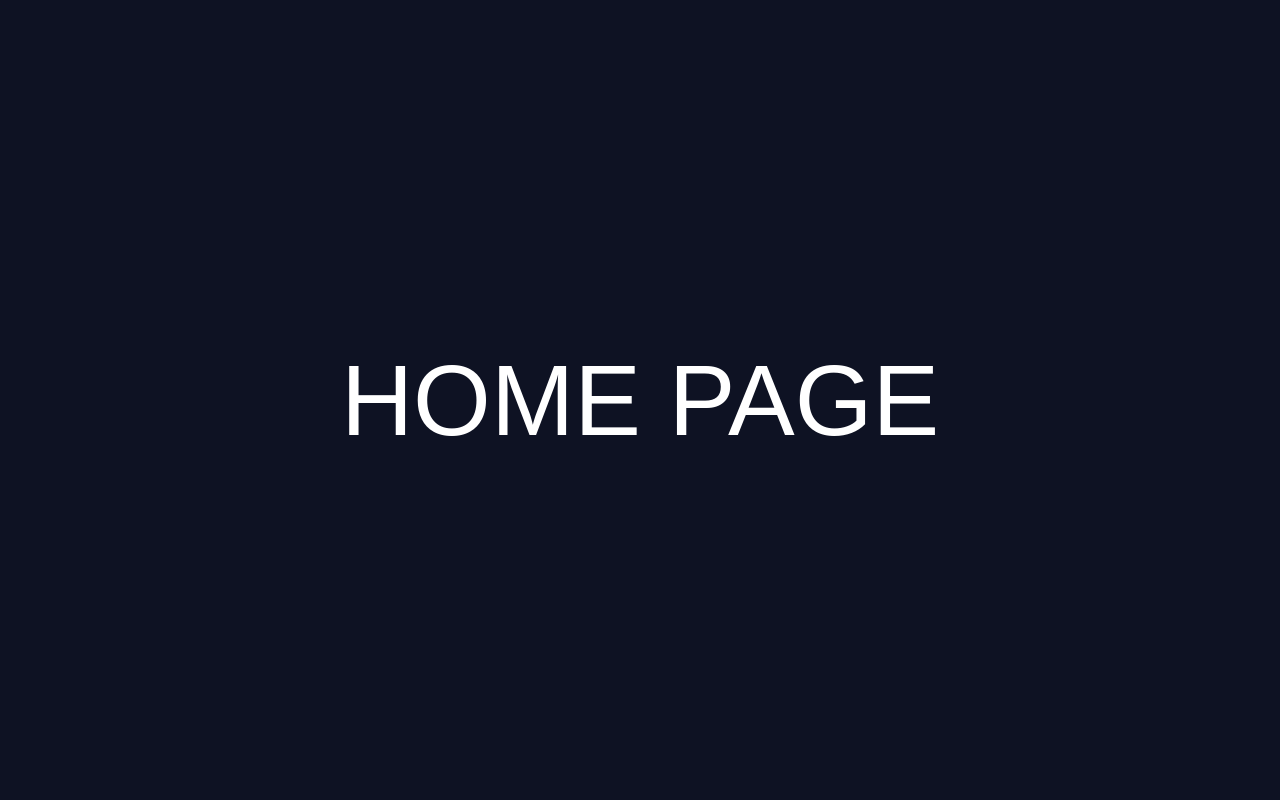
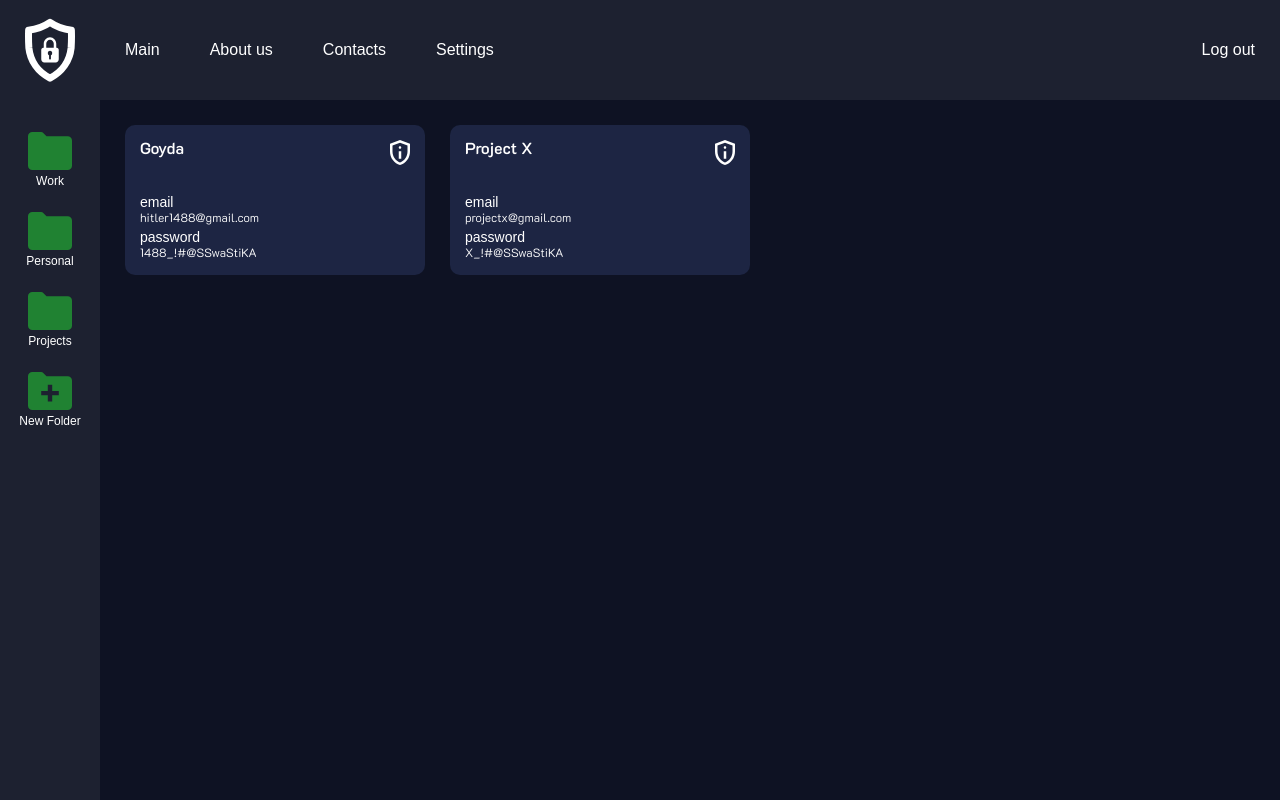
Before and after one commit to w-wander-r/SecureKeeper, a React (Create React App) app in the folder frontend/: page /Home in a window 1280 px wide. Built offline with nearby package versions, Linux system fonts and the light colour scheme; a web font is replaced by a local one.

Commit message:
implement HomePage layout with folder and notes components; add styles for grid layout and notes display

```diff
--- a/frontend/src/Pages/HomePage/HomePage.jsx
+++ b/frontend/src/Pages/HomePage/HomePage.jsx
@@ -1,14 +1,55 @@
 import React from 'react';
 
 import './_homePage.scss';
+import { LogoIcon } from '../../components/icons/Icons';
+import FolderList from '../../components/HomePage/Folders/FolderList'
+import Notes from '../../components/HomePage/Notes/Notes';
+
+const folders = ["Work", "Personal", "Projects"];
+
+const note1 = {
+  id: 1,
+  title: "Goyda",
+  email: "hitler1488@gmail.com",
+  username: "Hitler",
+  password: "1488_!#@SSwaStiKA"
+}
+
+const note2 = {
+  id: 2,
+  title: "Project X",
+  email: "projectx@gmail.com",
+  username: "ProjectX",
+  password: "X_!#@SSwaStiKA"
+}
+
+const notes = [note1, note2];
 
 const HomePage = () => {
   return (
-    <>
+    <div className="home-page">
       <header className="header">
-        <div style={{ fontSize: "100px" }}>HOME PAGE</div>
+        <nav className="menu">
+          <ul className="menu__list">
+            <li className="menu__list-item">Main</li>
+            <li className="menu__list-item">About us</li>
+            <li className="menu__list-item">Contacts</li>
+            <li className="menu__list-item">Settings</li>
+          </ul>
+        </nav>
+
+        <button className="logout">Log out</button>
       </header>
-    </>
+
+      <aside className="aside">
+        <LogoIcon/>
+        <FolderList folders={folders} activeIndex={0} onSelect={() => {}} />
+      </aside>
+
+      <main className="main">
+        <Notes notes={notes} />
+      </main>
+    </div>
   );
 };
 
--- a/frontend/src/Pages/HomePage/_homePage.scss
+++ b/frontend/src/Pages/HomePage/_homePage.scss
@@ -0,0 +1,68 @@
+.home-page {
+  display: grid;
+  grid-template-columns: 100px 1fr;
+  grid-template-rows: 100px 1fr;
+  grid-template-areas:
+    "aside header"
+    "aside main";
+
+  width: 100vw;
+  height: 100vh;
+}
+
+.header {
+  grid-area: header;
+
+  display: flex;
+  flex-direction: row;
+  align-items: center;
+  justify-content: space-between;
+
+  background-color: rgba(204, 204, 204, 0.08);
+  padding: 0 25px;
+
+  .menu__list {
+    display: flex;
+    flex-direction: row;
+    align-items: center;
+    gap: 50px;
+  }
+}
+
+.aside {
+  grid-area: aside;
+
+  display: flex;
+  flex-direction: column;
+  align-items: center;
+
+  background-color: rgba(204, 204, 204, 0.08);
+  padding: 18px 25px;
+
+  font-size: 12px;
+  font-weight: 400;
+
+  .folder__list {
+    margin-top: 50px;
+
+    width: 70px;
+
+    &-item {
+      display: flex;
+      flex-direction: column;
+      align-items: center;
+
+      &:not(:last-child) {
+        margin-bottom: 25px;
+      }
+
+      span {
+        margin-top: 5px;
+      }
+    }
+  }
+}
+
+.main {
+  grid-area: main;
+}
--- /dev/null
+++ b/frontend/src/components/HomePage/Folders/FolderList.jsx
@@ -0,0 +1,28 @@
+import React from 'react';
+
+import '../../../Pages/HomePage/_homePage.scss';
+import { FolderIcon, NewFolderIcon } from '../../icons/Icons';
+
+const FolderList = ({ folders, activeIndex, onSelect }) => {
+  return (
+    <ul className='folder__list'>
+      {folders.map(( folder, index ) => (
+        <li
+          key={index}
+          className={`folder__list-item ${index === activeIndex ? "active" : ""}`}
+          onClick={() => onSelect(index)}
+        >
+          <FolderIcon className='folder-icon' />
+          <span className='folder-name'>{folder}</span>
+        </li>
+      ))}
+
+      <li className='folder__list-item new-folder'>
+        <NewFolderIcon className='folder-icon' />
+        <span className='folder-name'>New Folder</span>
+      </li>
+    </ul>
+  );
+}
+
+export default FolderList
--- /dev/null
+++ b/frontend/src/components/HomePage/Notes/Notes.jsx
@@ -0,0 +1,37 @@
+import React from 'react';
+
+import './_notes.scss';
+import { TipIcon } from '../../icons/Icons';
+
+const Notes = ({ notes }) => {
+  return (
+    <ul className='notes__list'>
+      {notes.map(( note, index ) => (
+        <li
+          key={index}
+          className='notes__list-item'
+        >
+
+          <div className="notes__list-item__title">
+            <h1>{note.title}</h1>
+            <TipIcon/>
+          </div>
+
+          <div className="note__details">
+            <div className="email">
+              <h2>email</h2>
+              <span>{note.email}</span>
+            </div>
+
+            <div className="password">
+              <h2>password</h2>
+              <span>{note.password}</span>
+            </div>
+          </div>
+        </li>
+      ))}
+    </ul>
+  );
+}
+
+export default Notes;
--- /dev/null
+++ b/frontend/src/components/HomePage/Notes/_notes.scss
@@ -0,0 +1,47 @@
+.notes__list {
+  display: flex;
+  flex-direction: row;
+  align-items: center;
+  gap: 25px;
+  padding: 25px;
+
+  &-item {
+    width: 300px;
+    height: 150px;
+
+    border-radius: 10px;
+    background-color: rgba(29, 37, 67, 1);
+    padding: 15px;
+
+    &__title {
+      display: flex;
+      flex-direction: row;
+      align-items: start;
+      justify-content: space-between;
+
+      font-weight: 600;
+      font-size: 16px;
+
+      margin-bottom: 30px;
+    }
+  }
+}
+
+.note__details {
+  display: flex;
+  flex-direction: column;
+  align-items: start;
+  gap: 5px;
+
+  .email, .password, .username {
+    h2 {
+      font-weight: 400;
+      font-size: 14px;
+    }
+
+    span {
+      font-weight: 300;
+      font-size: 12px;
+    }
+  }
+}
--- a/frontend/src/styles/_base.scss
+++ b/frontend/src/styles/_base.scss
@@ -1,4 +1,5 @@
 body, html {
+  width: 100vw;
   height: 100vh;
   background: #0E1223;
 
```
